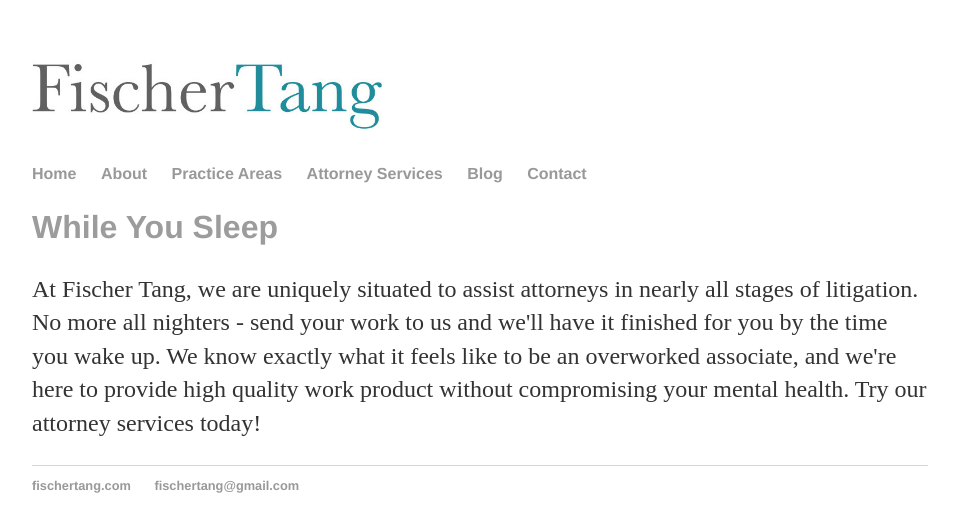
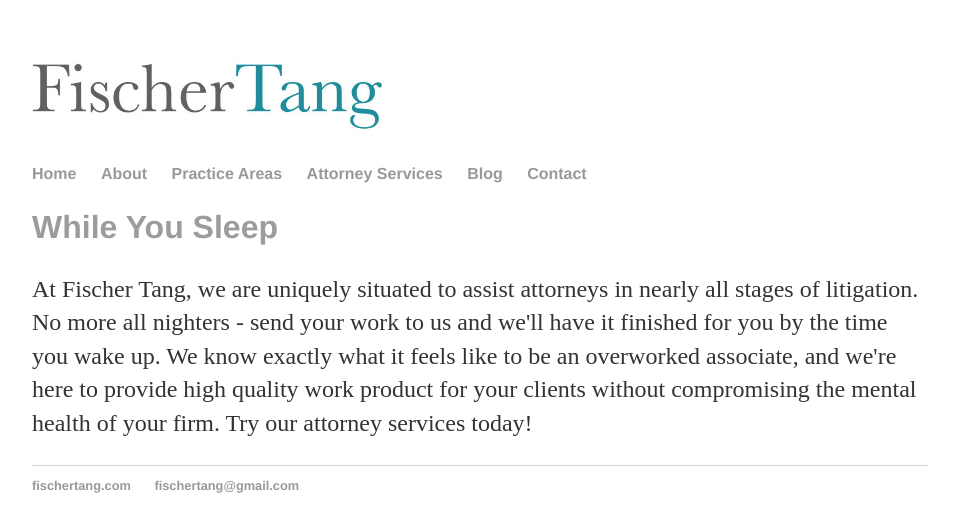
Before and after one commit to fischertang/fischertang.github.io, a Jekyll site: the page built from attorneys/index.html, in a window 1280 px wide. Shown: the top 532 px of the page, without its empty margins (160-1119 px from the left). Built offline with Jekyll 4.4.1, drawn with Linux system fonts in a browser that asks for light colours.

Commit message:
Update index.html

```diff
--- a/attorneys/index.html
+++ b/attorneys/index.html
@@ -6,6 +6,6 @@ title: About Fischer Tang
 
   <h2>While You Sleep</h2>
 
-<p>At Fischer Tang, we are uniquely situated to assist attorneys in nearly all stages of litigation. No more all nighters - send your work to us and we'll have it finished for you by the time you wake up. We know exactly what it feels like to be an overworked associate, and we're here to provide high quality work product without compromising your mental health. Try our attorney services today!
+<p>At Fischer Tang, we are uniquely situated to assist attorneys in nearly all stages of litigation. No more all nighters - send your work to us and we'll have it finished for you by the time you wake up. We know exactly what it feels like to be an overworked associate, and we're here to provide high quality work product for your clients without compromising the mental health of your firm. Try our attorney services today!
   </p>
 </div><!--/.blurb -->
```
